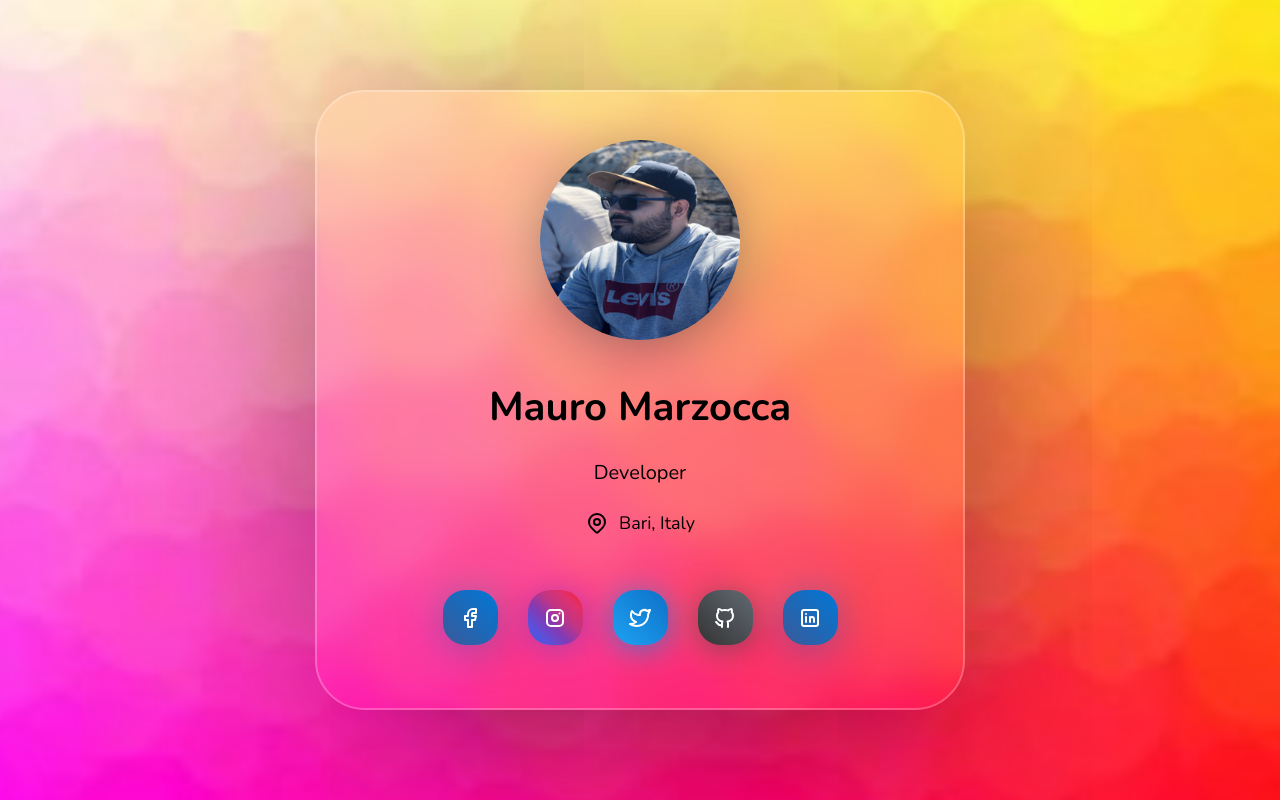
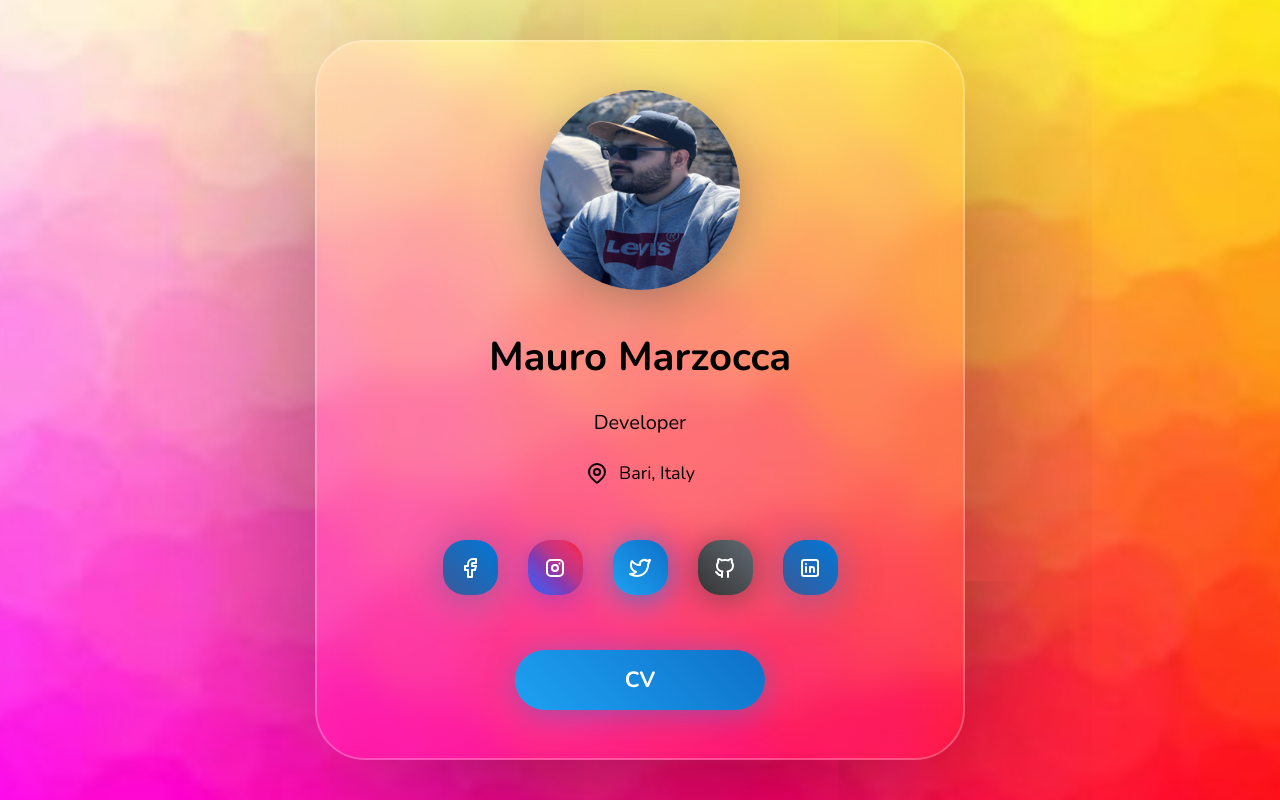
Before and after one commit to mauromarzocca/ProfileCard, a plain HTML site: page index.html in a window 1280 px wide. Drawn offline with nearby package versions, Linux system fonts and the light colour scheme.

Commit message:
Update files

```diff
--- a/index.html
+++ b/index.html
@@ -30,7 +30,7 @@
                 <span> Bari, Italy</span>
             </div>
         </div>
-<!--
+        <!--
         <div class="profile-card__info">
             <div>
                 <div>850</div>
@@ -86,22 +86,24 @@
                 </svg>
             </a>
             <a href="https://www.linkedin.com/in/mauro-marzocca-365193121/" class="linkedin" target="_blank">
-                <svg xmlns="http://www.w3.org/2000/svg" class="icon icon-tabler icon-tabler-brand-linkedin" width="24" height="24" viewBox="0 0 24 24" stroke-width="2" stroke="currentColor" fill="none" stroke-linecap="round" stroke-linejoin="round">
+                <svg xmlns="http://www.w3.org/2000/svg" class="icon icon-tabler icon-tabler-brand-linkedin" width="24"
+                    height="24" viewBox="0 0 24 24" stroke-width="2" stroke="currentColor" fill="none"
+                    stroke-linecap="round" stroke-linejoin="round">
                     <path stroke="none" d="M0 0h24v24H0z" fill="none"></path>
                     <rect x="4" y="4" width="16" height="16" rx="2"></rect>
                     <line x1="8" y1="11" x2="8" y2="16"></line>
                     <line x1="8" y1="8" x2="8" y2="8.01"></line>
                     <line x1="12" y1="16" x2="12" y2="11"></line>
                     <path d="M16 16v-3a2 2 0 0 0 -4 0"></path>
-                 </svg>
-        </a>
+                </svg>
+            </a>
         </div>
-<!--
+
         <div class="profile-card__actions">
-            <button class="blue"> Send Message </button>
-            <button class="orange"> Follow Me </button>
+                <a button class="blue" href="https://mauromarzocca.github.io/CV/" target="_blank"> CV </button> </a>
+            <!-- <button class="orange"> Follow Me </button> -->
         </div>
-    -->
+
     </div>
 </body>
 
--- a/style.scss
+++ b/style.scss
@@ -170,6 +170,37 @@ body {
             gap: 1.5rem;
         }
 
+        &>a {
+            font-weight: bold;
+            font-size: 22px;
+            padding: 15px 0;
+            min-width: 250px;
+            border-radius: 50px;
+            color: white;
+            cursor: pointer;
+            transition: all .2s;
+
+            @media screen and (max-width: 768px) {
+                min-width: 170px;
+            }
+
+            @media screen and (min-width: 576px) {
+                &:hover {
+                    transform: translateY(-5px);
+                }
+            }
+
+            &.blue {
+                background: linear-gradient(45deg, #1da1f2, #0e71c8);
+                box-shadow: 0 4px 30px rgba(19, 127, 212, 0.4);
+                text-align: center;
+
+                &:hover {
+                    box-shadow: 0 7px 30px rgba(19, 127, 212, 0.75);
+                }
+            }
+        }
+
         &>button {
             font-weight: bold;
             font-size: 22px;
```
Also changed, not shown: card.png, style.css, 2 other files.
